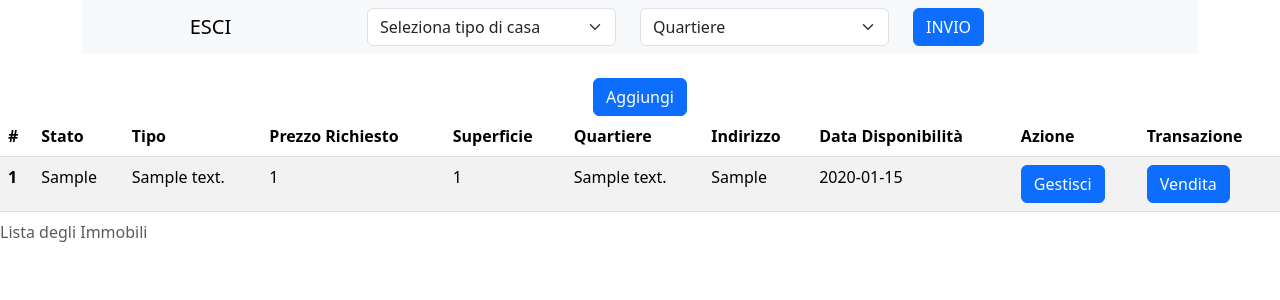
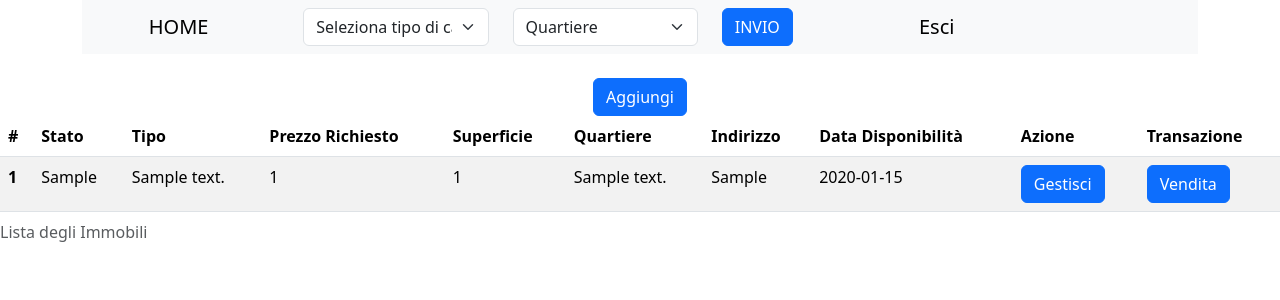
Before and after one commit to Lanfr4/AgenziaImmo, a PHP site: page /2.0/admin/abitazioni.php in a window 1280 px wide. Shown: the top 300 px of the page. Run offline with PHP 8.4, Linux system fonts and the light colour scheme; the visitor is signed in with stand-in values (Sample User, id 1); tables that the repository leaves empty hold one stand-in row (values such as "Sample post"); data that the repository does not hold is empty.

Commit message:
FINITO IO

```diff
--- a/2.0/admin/abitazioni.php
+++ b/2.0/admin/abitazioni.php
@@ -108,7 +108,7 @@
         $db->close();
         }
         else{
-            echo('<a href="index.php">Utente non loggato, eseguire il login</div>');
+            echo('<a href="home.php">Utente non loggato, eseguire il login</div>');
         }
 
     writefooter();
--- a/2.0/include/lib.php
+++ b/2.0/include/lib.php
@@ -49,7 +49,7 @@ function writeMenu() {
         <nav class="navbar navbar-expand-lg bg-body-tertiary">
     <div class="container-fluid row">
         <div class="col-3">
-            <center><a class="navbar-brand" href="index.php?scelta=logout">ESCI</a></center>
+            <center><a class="navbar-brand" href="index.php?scelta=logout">HOME</a></center>
             <button class="navbar-toggler" type="button" data-bs-toggle="collapse" data-bs-target="#navbarSupportedContent" aria-controls="navbarSupportedContent" aria-expanded="false" aria-label="Toggle navigation">
                 <span class="navbar-toggler-icon"></span>
             </button>
@@ -82,6 +82,9 @@ function writeMenu() {
         </div>
             </form>
         </div>
+        <div class="col-3">
+            <a class="navbar-brand" href="home.php?scelta=logout">Esci</a>
+        </div>
     </div>
 </nav>
 <br>
```
Also changed, not shown: 2.0/admin/vendita.php (+8 -1 lines).
